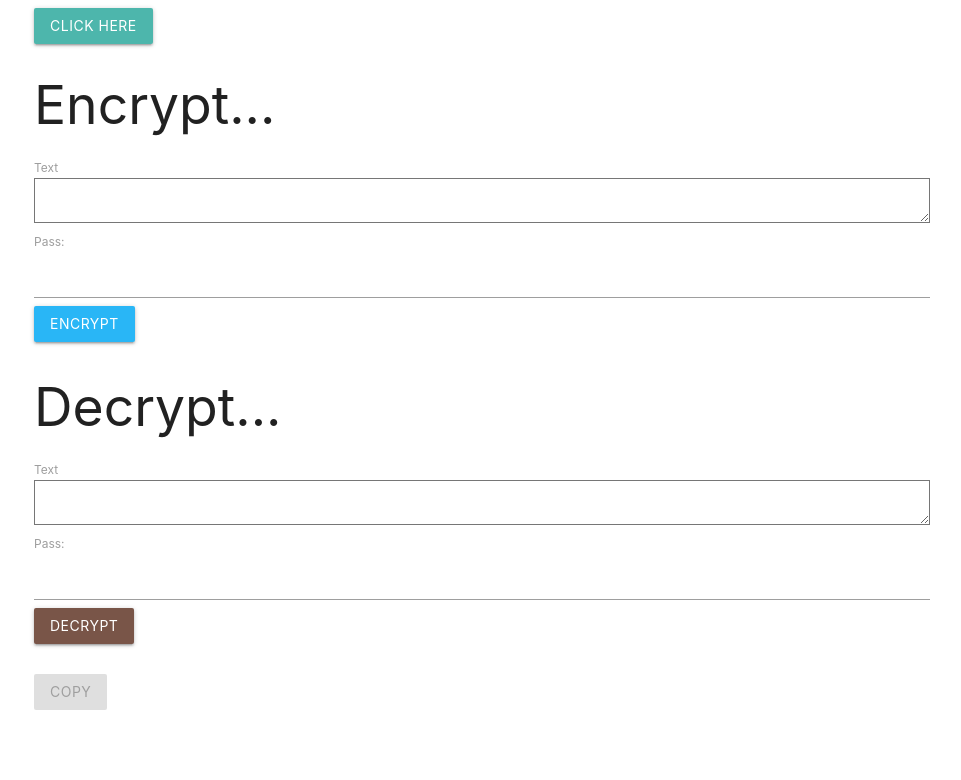
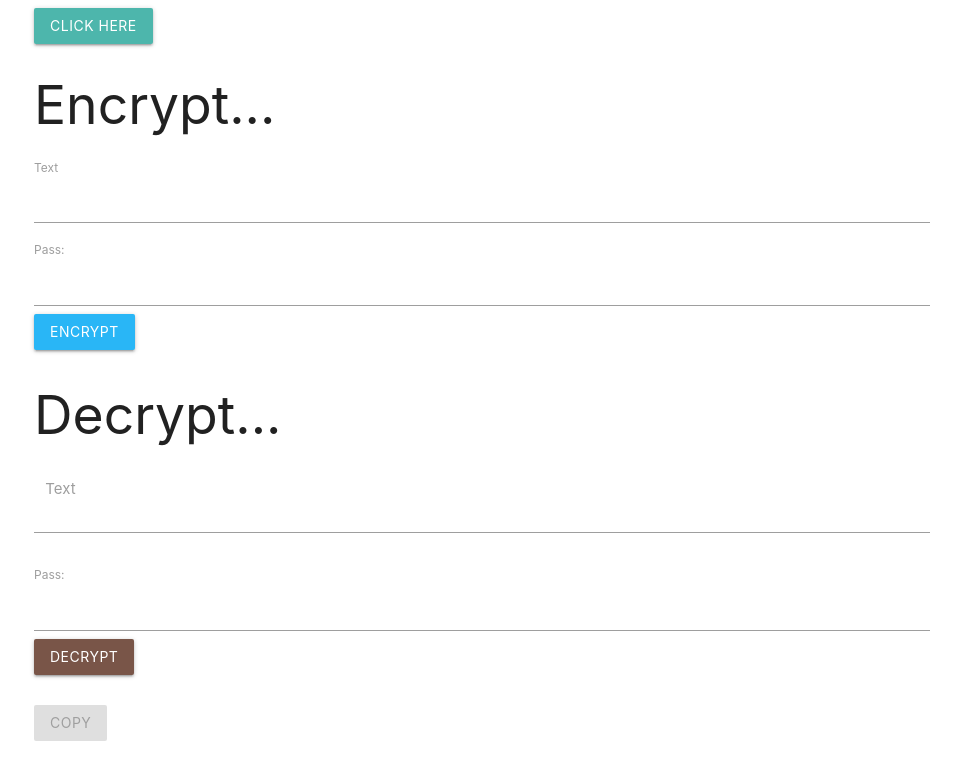
Before and after one commit to EduardsZ/CryptoJS, a plain HTML site: page standalone.html in a window 1280 px wide. Shown: the whole page, without its empty margins (158-1119 px from the left). Drawn offline with Linux system fonts and the light colour scheme.

Commit message:
added textarea classes forstandalone

```diff
--- a/standalone.html
+++ b/standalone.html
@@ -80,7 +80,7 @@
       <h2>Encrypt...</h2>
       <form name="meencrypter">
         <label for="entext">Text</label><br>
-        <textarea name="entext" id="entext" cols="30" rows="10"></textarea><br>
+        <textarea class="materialize-textarea" name="entext" id="entext" cols="30" rows="10"></textarea><br>
         <label for="enpass">Pass:</label>
         <input type="password" name="enpass" id="enpass">
         <button class="btn light-blue lighten-1" type="submit">Encrypt</button>
@@ -89,8 +89,10 @@
     <div class="decripter">
       <h2>Decrypt...</h2>
       <form name="medecrypter">
-        <label for="detext">Text</label><br>
-        <textarea name="detext" id="detext" cols="30" rows="10"></textarea><br>
+        <div class="input-field col l8">
+          <label for="detext">Text</label><br>
+          <textarea class="materialize-textarea" name="detext" id="detext" cols="30" rows="10"></textarea><br>
+        </div>
         <label for="depass">Pass:</label>
         <input type="password" name="depass" id="depass">
         <button class="btn brown accent-2" type="submit">Decrypt</button>
```
